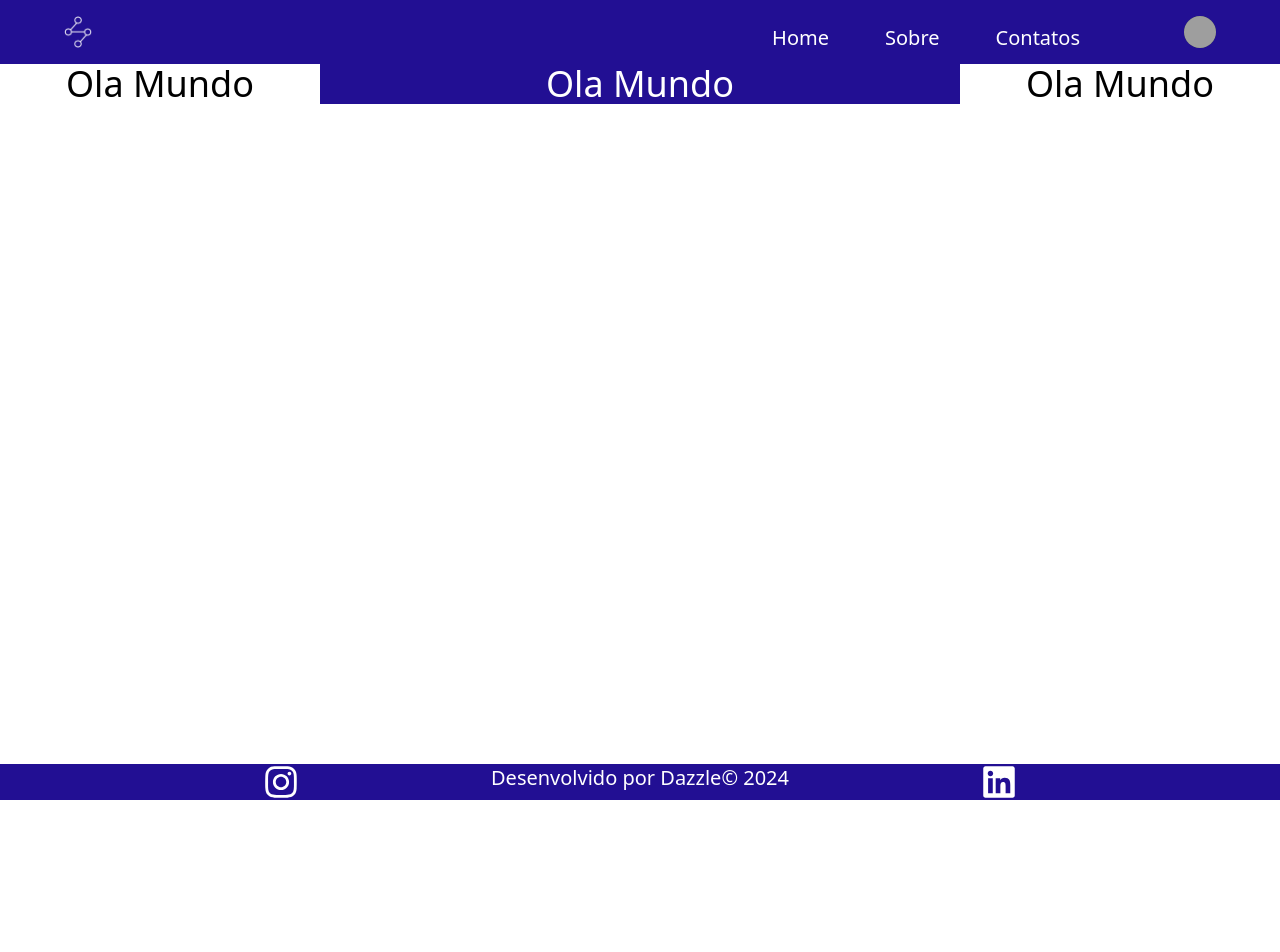
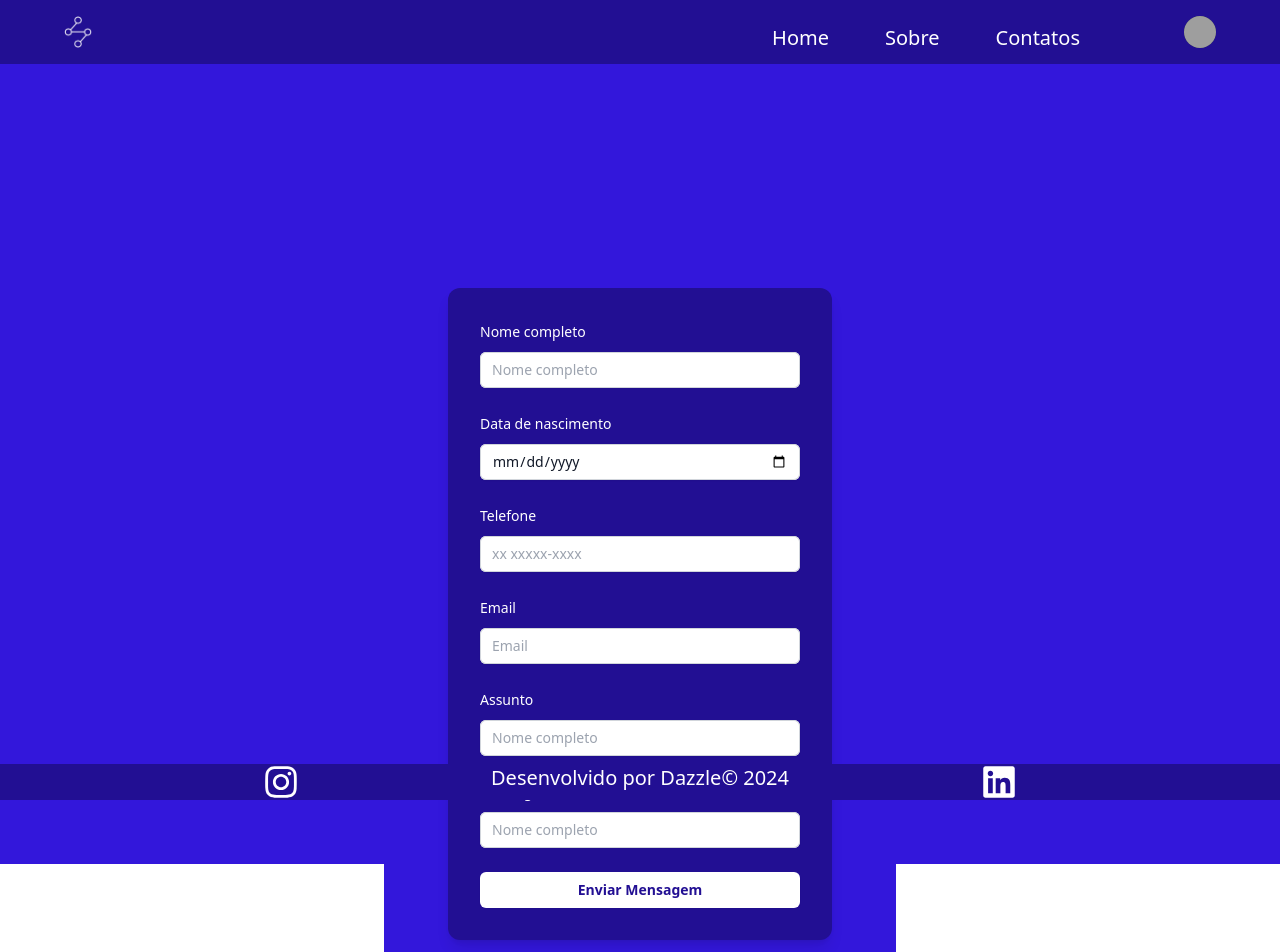
Before and after one commit to mersunsacumene/Front-End-TCC, a React (Vite) app in the folder front end/: page /contact in a window 1280 px wide. Shown: the top 952 px of the page. Before the commit the page ends 800 px from the top, so only its background shows below. Built offline with nearby package versions, Linux system fonts and the light colour scheme; grey boxes are pictures that could not be loaded.

Commit message:
Edição no contato

```diff
--- a/front end/src/components/EsqueceuSenhaCom.jsx
+++ b/front end/src/components/EsqueceuSenhaCom.jsx
@@ -24,7 +24,7 @@ const EsqueceuSenhaCom = () => {
           <p class="text-center text-sm text-gray-500">
             Lembrou da senha?
             <Link to="/login">
-            <a href="#" class="font-semibold leading-6 text-azul hover:text-indigo-500"> Faça login aqui</a>
+            <a href="#" class="font-semibold leading-6 underline text-azul hover:text-indigo-500"> Faça login aqui</a>
             </Link>
           </p>
         </div>
--- a/front end/src/components/Footer.jsx
+++ b/front end/src/components/Footer.jsx
@@ -3,7 +3,7 @@ import {FaInstagram, FaLinkedin} from 'react-icons/fa6'
 import { Link } from 'react-router-dom';
 
 const Footer = () => {
-  return (<footer class="absolute bottom-0 w-full">
+  return (<footer class="fixed bottom-0 w-full">
     <ul className='bg-azul flex flex-row justify-center space-x-48 mb-0'>
       <li class="text-white">
       <Link to="/"></Link><FaInstagram></FaInstagram>
--- a/front end/src/routes/Contact.jsx
+++ b/front end/src/routes/Contact.jsx
@@ -1,13 +1,62 @@
 import React from 'react'
 import Footer from '../components/Footer'
+import logo from "../assets/logoBranca.png";
 
 const Contact = () => {
     return (
 
         <div class="flex flex-row ">
-        <div class="bg-gray h-full basis-1/4 text-center"><p>Ola Mundo</p></div>
-        <div class="bg-azul h-full basis-1/2 text-center text-white"><p>Ola Mundo</p></div>
-        <div class="bg-gray h-full basis-1/4 text-center"><p>Ola Mundo</p></div>
+       <div className="bg-azulClaro h-lvh">
+      <img className=" pl-96 pt-96" src={logo}></img>
+    </div>
+        <div class="bg-azulClaro w-full max-w-4xl p-16">
+          <form class="bg-azul mt-40 rounded-xl w-full max-w-4xl p-8 shadow-lg space-y-6" action="#" method="POST">
+          <div>
+              <label for="name" class="block text-sm font-medium leading-6 text-white">Nome completo </label>
+              <div class="mt-2">
+                <input id="name" name="name"  type='text' placeholder="Nome completo" required class="block w-full rounded-md border-0 py-1.5 text-gray-900 shadow-sm ring-1 ring-inset ring-gray-300 placeholder:text-gray-400 focus:ring-2 focus:ring-inset focus:ring-azul sm:text-sm sm:leading-6" />
+              </div>
+            </div>
+            <div>
+              <label for="date" class="block text-sm font-medium leading-6 text-white">Data de nascimento </label>
+              <div class="mt-2">
+                <input id="name" name="date" type='date' required class="block w-full rounded-md border-0 py-1.5 text-gray-900 shadow-sm ring-1 ring-inset ring-gray-300 placeholder:text-gray-400 focus:ring-2 focus:ring-inset focus:ring-azul sm:text-sm sm:leading-6" />
+              </div>
+            </div>
+            <div>
+              <label for="telefone" class="block text-sm font-medium leading-6 text-white">Telefone</label>
+              <div class="mt-2">
+                <input id="telefone" name="telefone" type="tel" pattern="[0-9]{2} [0-9]{5}-[0-9]{4}" required class="block w-full rounded-md border-0 py-1.5 text-gray-900 shadow-sm ring-1 ring-inset ring-gray-300 placeholder:text-gray-400 focus:ring-2 focus:ring-inset focus:ring-azul sm:text-sm sm:leading-6"  placeholder="xx xxxxx-xxxx" />
+              </div>
+            </div>
+            <div>
+              <label for="email" class="block text-sm font-medium leading-6 text-white">Email </label>
+              <div class="mt-2">
+                <input id="email" name="email" type="email" placeholder="Email" autocomplete="email" required class="block w-full rounded-md border-0 py-1.5 text-gray-900 shadow-sm ring-1 ring-inset ring-gray-300 placeholder:text-gray-400 focus:ring-2 focus:ring-inset focus:ring-azul sm:text-sm sm:leading-6" />
+              </div>
+            </div>
+            <div>
+            </div>
+            <div>
+              <label for="name" class="block text-sm font-medium leading-6 text-white">Assunto</label>
+              <div class="mt-2">
+                <input id="text" type='text' placeholder="Nome completo" required class="block w-full rounded-md border-0 py-1.5 text-gray-900 shadow-sm ring-1 ring-inset ring-gray-300 placeholder:text-gray-400 focus:ring-2 focus:ring-inset focus:ring-azul sm:text-sm sm:leading-6" />
+              </div>
+            </div>
+            <div>
+              <label for="name" class="block text-sm font-medium leading-6 text-white">Mensagem </label>
+              <div class="mt-2">
+                <input id="text" type='text' placeholder="Nome completo" required class="block w-full rounded-md border-0 py-1.5 text-gray-900 shadow-sm ring-1 ring-inset ring-gray-300 placeholder:text-gray-400 focus:ring-2 focus:ring-inset focus:ring-azul sm:text-sm sm:leading-6" />
+              </div>
+            </div>
+            <div>
+             <button type="submit" class="flex w-full justify-center rounded-md bg-white px-3 py-1.5 text-sm font-semibold leading-6 text-azul shadow-sm hover:bg-indigo-500 focus-visible:outline focus-visible:outline-2 focus-visible:outline-offset-2 focus-visible:outline-indigo-600">Enviar Mensagem</button>
+            </div>
+          </form>
+        </div>
+        <div className="bg-azulClaro h-lvh">
+      <img className=" pr-96 pt-96 " src={logo}></img>
+    </div>
 
         <Footer />
         </div>
```
